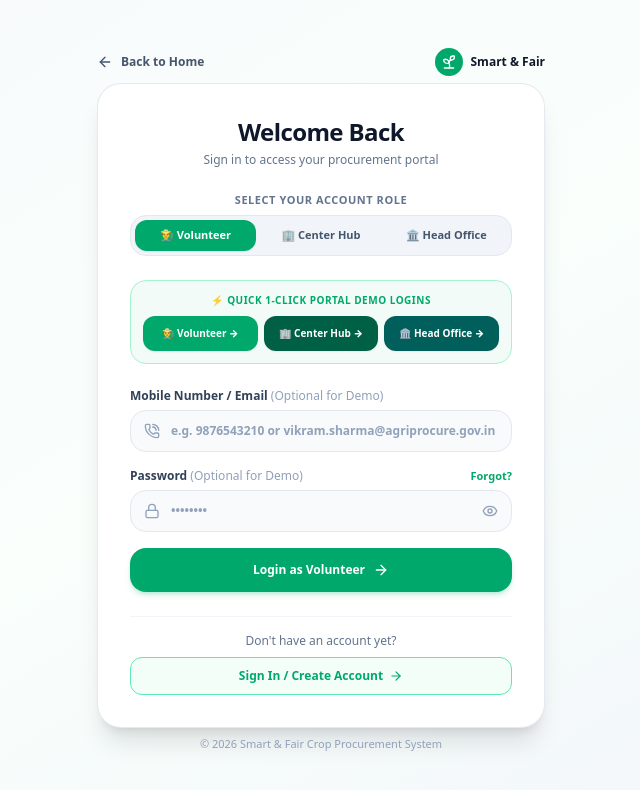
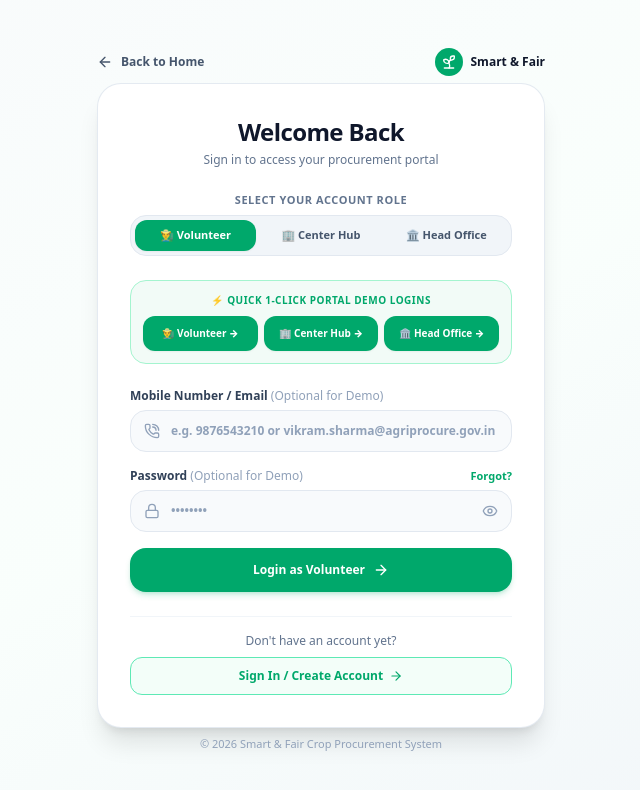
Before and after one commit to skjaheerbasha999/SIH-2026, a React (Vite) app in the folder frontend/: page / in a window 1280 px wide. Both pictures are taken after a click on the button "General Login". Shown: the top 790 px of the page, without its empty margins (319-959 px from the left). Built offline with nearby package versions, Linux system fonts and the light colour scheme.

Commit message:
Update button and component colors to standard #00a86b brand green

```diff
--- a/frontend/src/components/ProcessFlowSection.jsx
+++ b/frontend/src/components/ProcessFlowSection.jsx
@@ -27,8 +27,8 @@ export const ProcessFlowSection = () => {
       icon: Building2,
       subtitle: 'Auto Capacity Check',
       desc: 'Evaluates center load and routes A → B → C Center',
-      bgColor: 'bg-teal-600',
-      borderColor: 'border-teal-500'
+      bgColor: 'bg-[#00a86b]',
+      borderColor: 'border-emerald-500'
     },
     {
       id: 'center',
@@ -36,7 +36,7 @@ export const ProcessFlowSection = () => {
       icon: Building2,
       subtitle: 'Capacity Based Routing',
       desc: 'Assigned Priority (A), Secondary (B), or Overflow (C)',
-      bgColor: 'bg-emerald-700',
+      bgColor: 'bg-[#00a86b]',
       borderColor: 'border-emerald-600'
     },
     {
@@ -45,7 +45,7 @@ export const ProcessFlowSection = () => {
       icon: Scale,
       subtitle: 'Post-arrival inspection',
       desc: 'Physical weighing and quality grading at center',
-      bgColor: 'bg-emerald-800',
+      bgColor: 'bg-[#00a86b]',
       borderColor: 'border-emerald-700'
     },
     {
@@ -54,8 +54,8 @@ export const ProcessFlowSection = () => {
       icon: FileText,
       subtitle: 'Instant SMS & Payout',
       desc: 'Records weight, grade & direct bank transfer',
-      bgColor: 'bg-teal-800',
-      borderColor: 'border-teal-700'
+      bgColor: 'bg-[#00a86b]',
+      borderColor: 'border-emerald-700'
     }
   ];
 
--- a/frontend/src/pages/LoginPage.jsx
+++ b/frontend/src/pages/LoginPage.jsx
@@ -157,14 +157,14 @@ export const LoginPage = () => {
             <button
               type="button"
               onClick={() => handleDemoLogin('Center in Charge')}
-              className="py-2.5 px-1 bg-emerald-800 text-white text-[10px] font-black rounded-xl hover:bg-emerald-900 transition-all shadow-xs text-center"
+              className="py-2.5 px-1 bg-[#00a86b] text-white text-[10px] font-black rounded-xl hover:bg-[#008f5a] transition-all shadow-xs text-center"
             >
               🏢 Center Hub →
             </button>
             <button
               type="button"
               onClick={() => handleDemoLogin('Head Office')}
-              className="py-2.5 px-1 bg-teal-800 text-white text-[10px] font-black rounded-xl hover:bg-teal-900 transition-all shadow-xs text-center"
+              className="py-2.5 px-1 bg-[#00a86b] text-white text-[10px] font-black rounded-xl hover:bg-[#008f5a] transition-all shadow-xs text-center"
             >
               🏛️ Head Office →
             </button>
```
